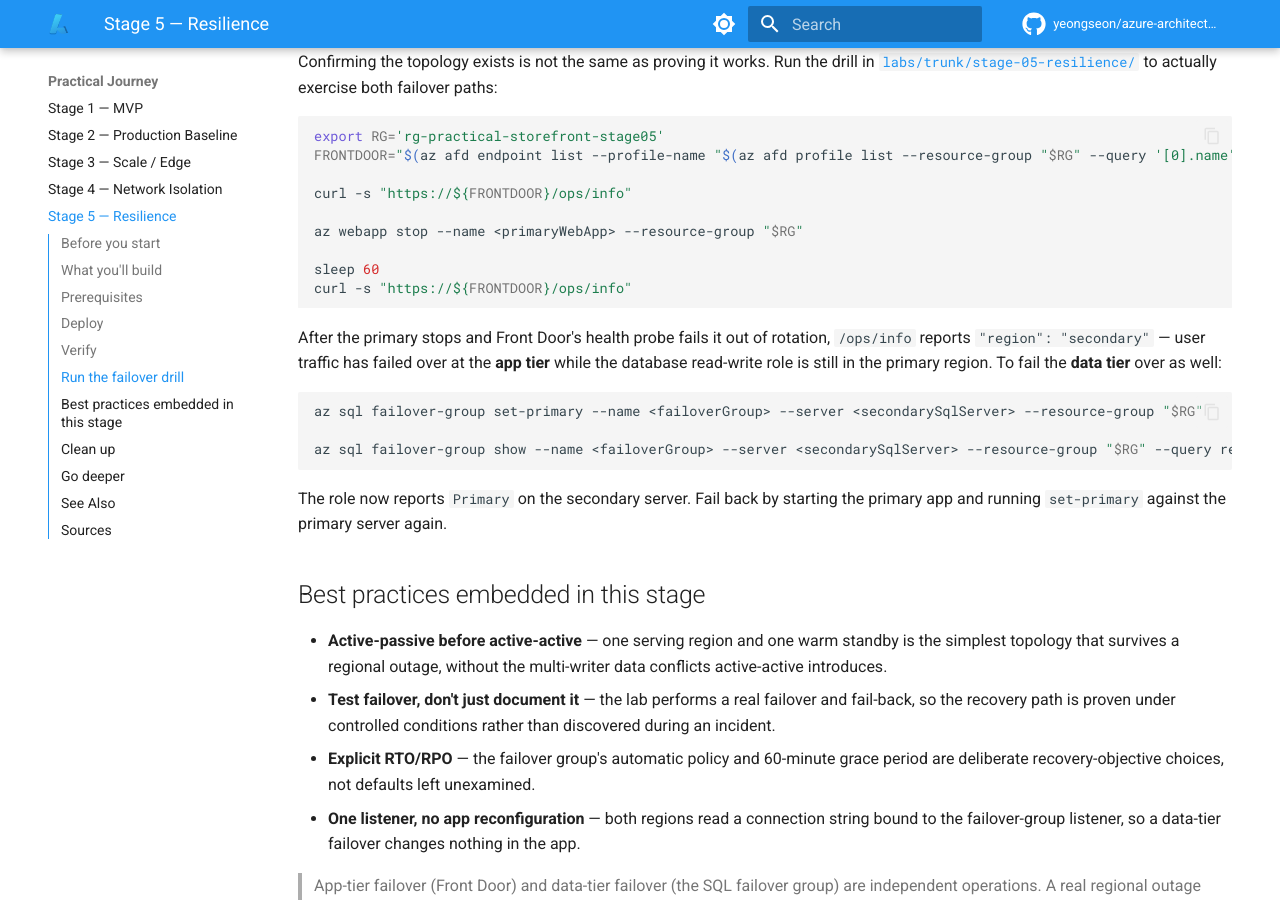
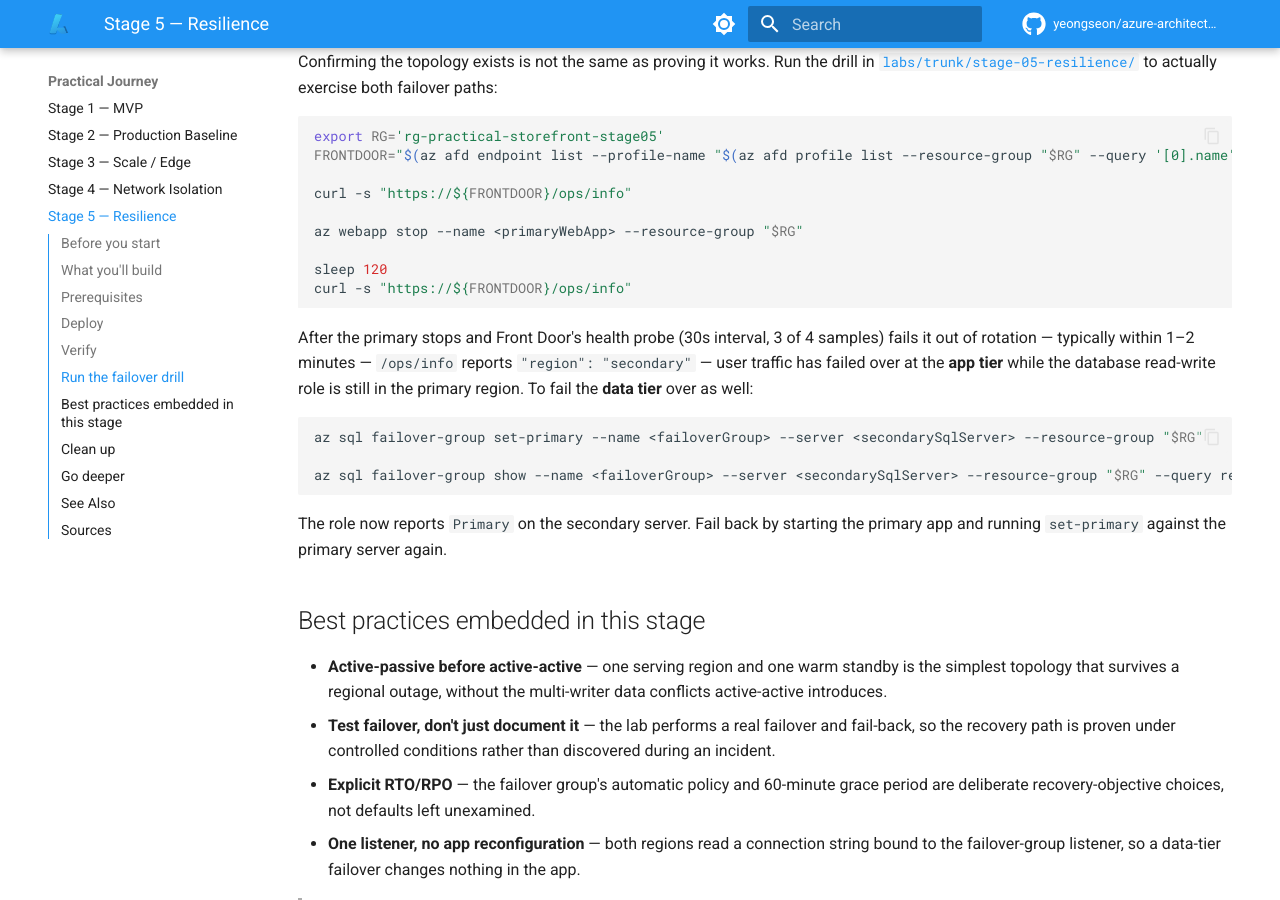
Before and after one commit to yeongseon/azure-architecture-practical-guide, an MkDocs documentation site: the page built from docs/practical-journey/stage-05-resilience.md, in a window 1280 px wide and 900 px high, scrolled down 3472 px. Built offline with MkDocs 1.6.1 and Material for MkDocs 9.7.7, drawn with Linux system fonts in a browser that asks for light colours; comment, search, counter and statistics services are not loaded.

Commit message:
fix: address Oracle review — KV RBAC dependency, deterministic FOG role check, probe/wait alignment (#19)

````diff
--- a/docs/practical-journey/stage-05-resilience.md
+++ b/docs/practical-journey/stage-05-resilience.md
@@ -128,11 +128,11 @@ curl -s "https://${FRONTDOOR}/ops/info"
 
 az webapp stop --name <primaryWebApp> --resource-group "$RG"
 
-sleep 60
+sleep 120
 curl -s "https://${FRONTDOOR}/ops/info"
 ```
 
-After the primary stops and Front Door's health probe fails it out of rotation, `/ops/info` reports `"region": "secondary"` — user traffic has failed over at the **app tier** while the database read-write role is still in the primary region. To fail the **data tier** over as well:
+After the primary stops and Front Door's health probe (30s interval, 3 of 4 samples) fails it out of rotation — typically within 1–2 minutes — `/ops/info` reports `"region": "secondary"` — user traffic has failed over at the **app tier** while the database read-write role is still in the primary region. To fail the **data tier** over as well:
 
 ```bash
 az sql failover-group set-primary --name <failoverGroup> --server <secondarySqlServer> --resource-group "$RG"
````
Also changed, not shown: labs/trunk/stage-05-resilience/checklist.md (+1 -1 lines), labs/trunk/stage-05-resilience/expected-results.md (+1 -1 lines), 2 other files.
